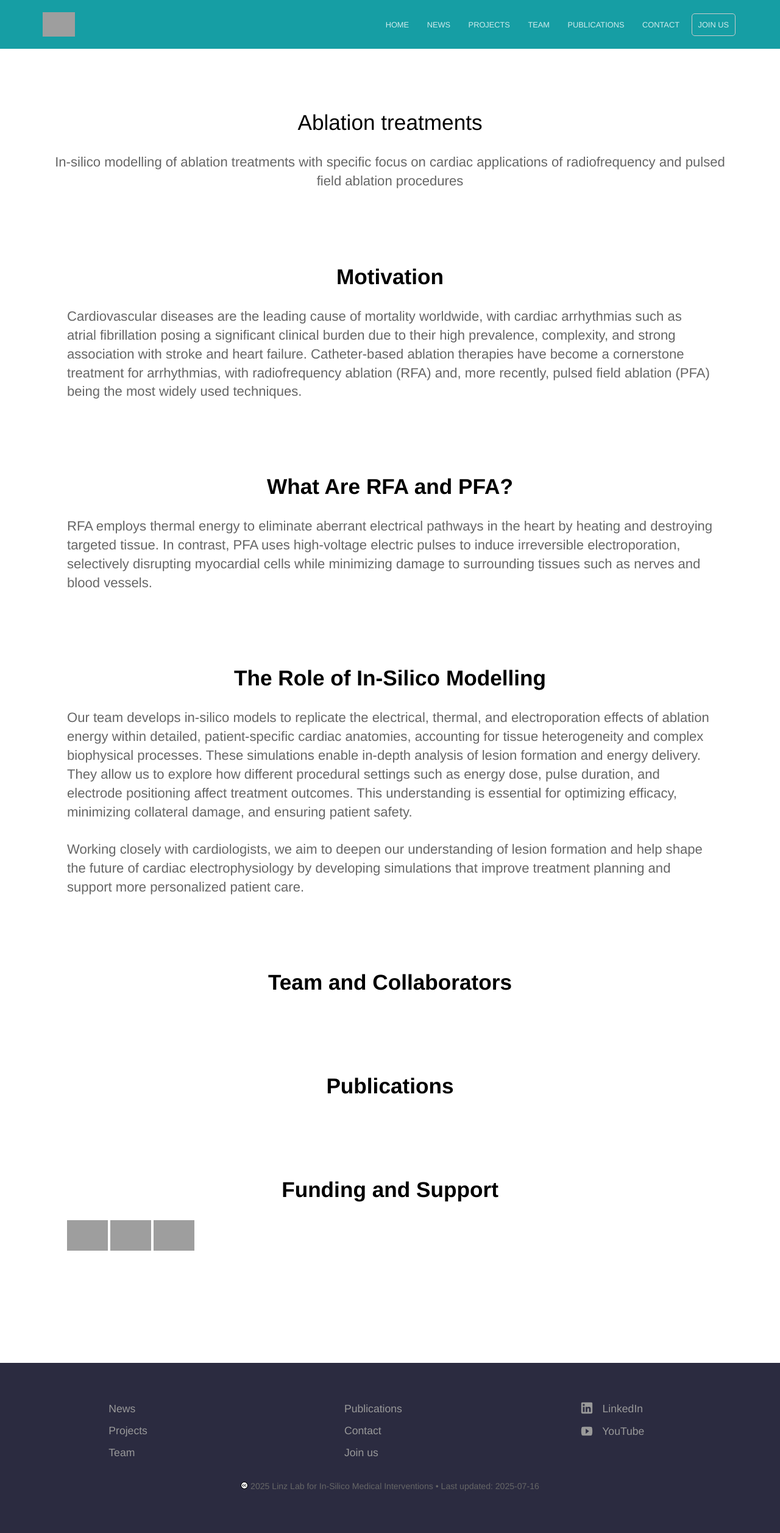
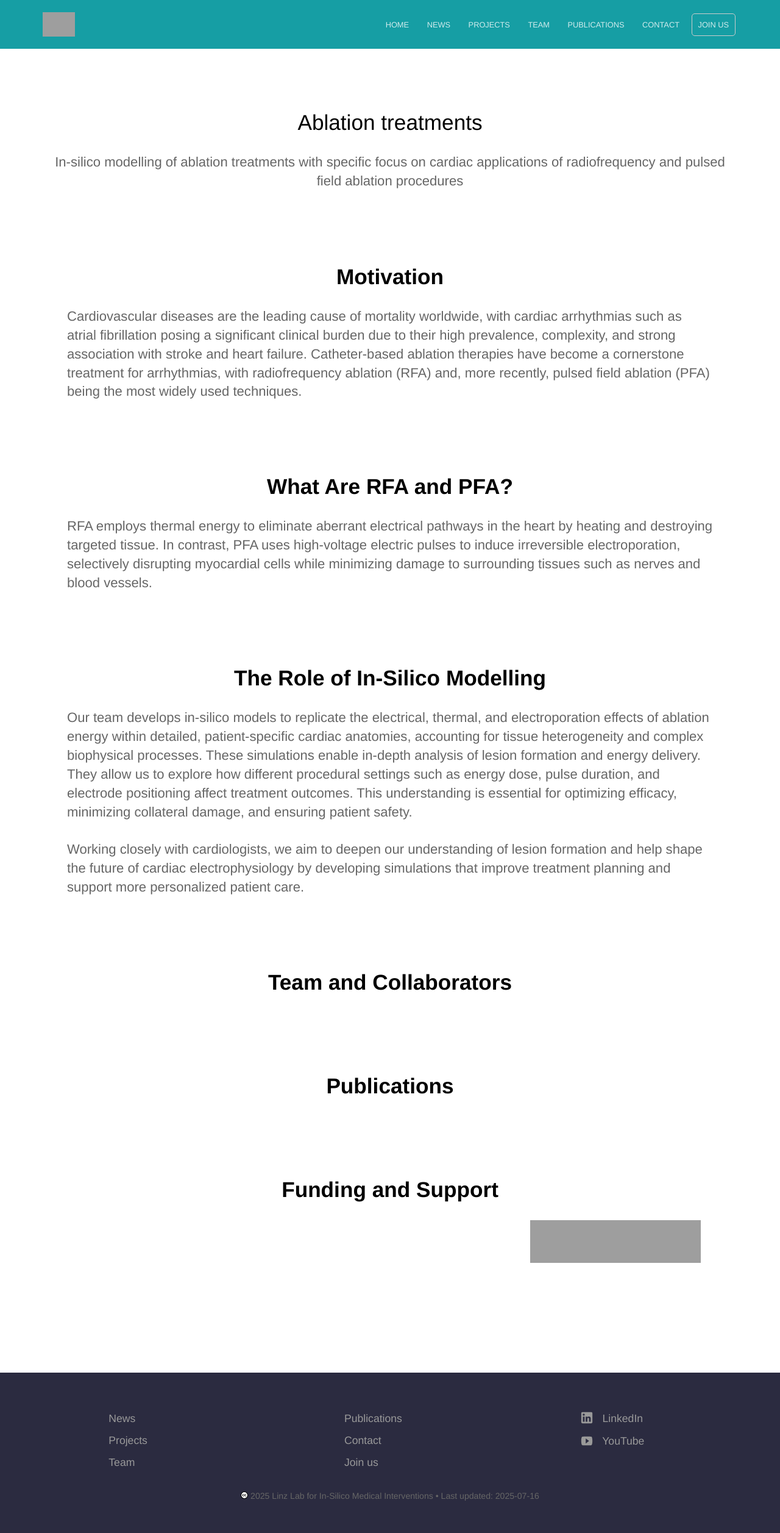
Before and after one commit to linzlabinsilmed/linzlabinsilmed.github.io, a Jekyll site: the page built from projects/ablation.html, in a window 1280 px wide. Shown: the whole page at 61% size. Built offline with Jekyll 4.4.1, drawn with Linux system fonts in a browser that asks for light colours; grey boxes are pictures that could not be loaded.

Commit message:
Update ablation.html

```diff
--- a/projects/ablation.html
+++ b/projects/ablation.html
@@ -11,9 +11,11 @@
 				<h2><strong>{{ project.title }}</strong></h2>
 				<p>{{ project.description }}</p>
 				{% if project.images %}
+					<div class="container flex">
 					{% for image in project.images %}
-             					<img src="{{ image }}" style="height:50px; width:auto;"/>
+             						<img src="{{ image }}" style="height:70px; width:auto;"/>
            				{% endfor %}
+					</div>
 				{% endif %}
 			</div>
 		</div>
```
